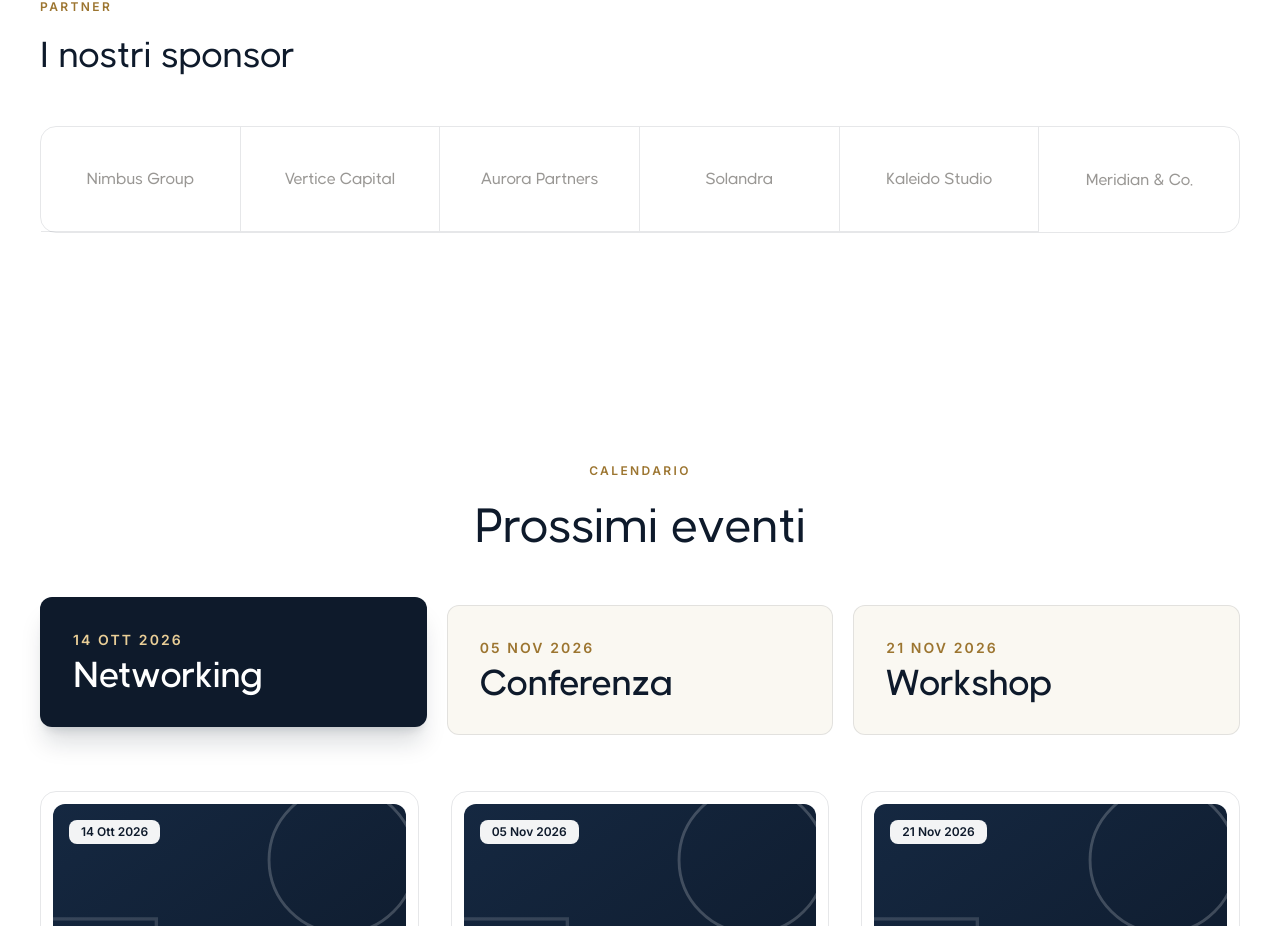
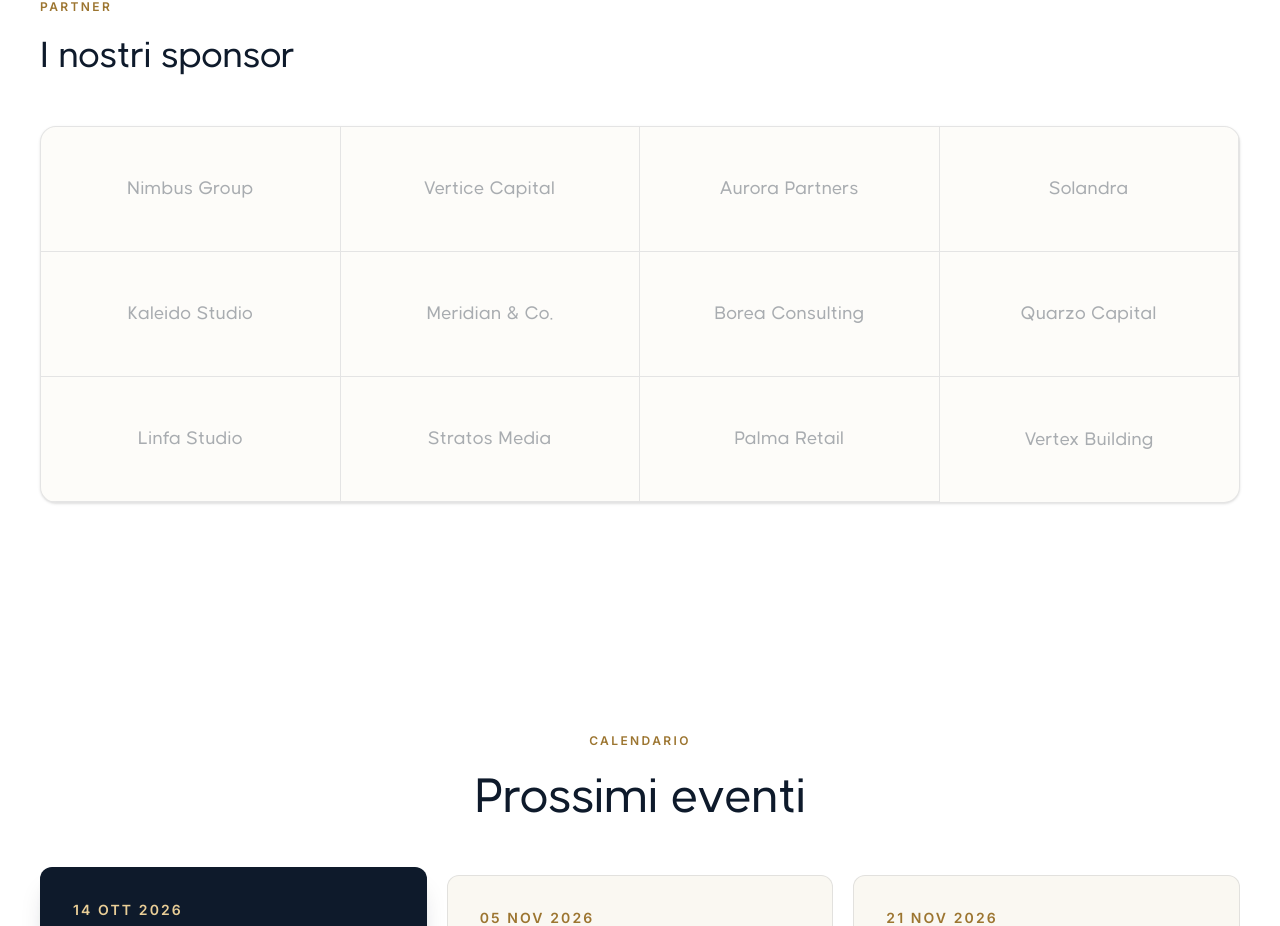
Before and after one commit to marbuttaro/mosaiko, a React (Vite) app: page / in a window 1280 px wide. Shown: the part 3060-3986 px from the top of the page. Built offline with nearby package versions, Linux system fonts and the light colour scheme.

Commit message:
feat: aggiorna griglia sponsor

```diff
--- a/src/components/SponsorsStats.jsx
+++ b/src/components/SponsorsStats.jsx
@@ -61,14 +61,16 @@ function SponsorsStats() {
             </h2>
           </div>
 
-          <div className="mt-12 grid grid-cols-2 divide-x divide-y divide-mosaiko-navy/10 rounded-2xl border border-mosaiko-navy/10 sm:grid-cols-3 lg:grid-cols-6">
+          <div className="mt-12 grid grid-cols-2 divide-x divide-y divide-mosaiko-navy/10 overflow-hidden rounded-2xl border border-mosaiko-navy/10 bg-mosaiko-cream/30 shadow-sm sm:grid-cols-3 lg:grid-cols-4">
             {sponsors.map((sponsor) => (
-              <span
+              <div
                 key={sponsor}
-                className="flex items-center justify-center px-6 py-10 text-center font-heading text-base font-medium text-mosaiko-ink/60 transition-colors hover:text-mosaiko-navy"
+                className="group flex items-center justify-center px-6 py-12 text-center transition-colors duration-300 hover:bg-white"
               >
-                {sponsor}
-              </span>
+                <span className="font-heading text-lg font-medium tracking-wide text-mosaiko-navy opacity-35 transition-opacity duration-300 group-hover:opacity-100">
+                  {sponsor}
+                </span>
+              </div>
             ))}
           </div>
         </div>
--- a/src/data/content.js
+++ b/src/data/content.js
@@ -30,6 +30,12 @@ export const sponsors = [
   'Solandra',
   'Kaleido Studio',
   'Meridian & Co.',
+  'Borea Consulting',
+  'Quarzo Capital',
+  'Linfa Studio',
+  'Stratos Media',
+  'Palma Retail',
+  'Vertex Building',
 ]
 
 export const team = [
```
